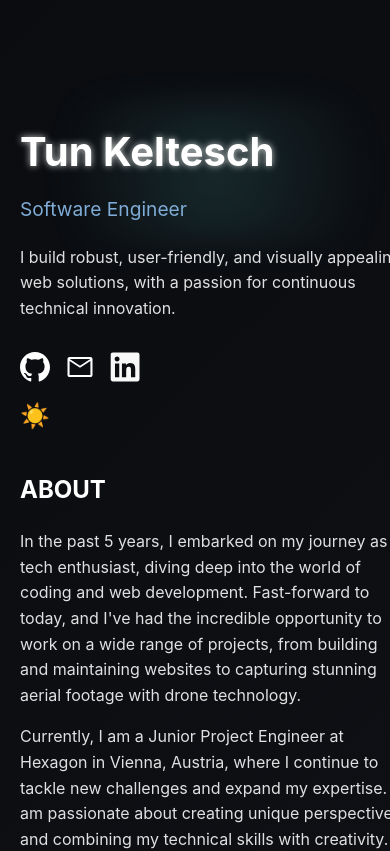
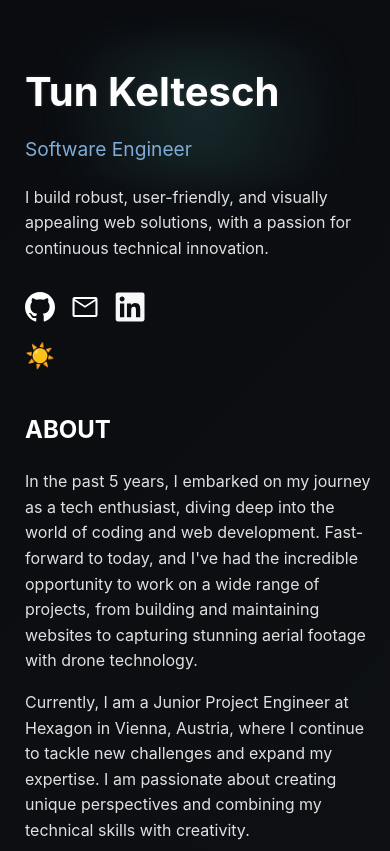
Before and after one commit to SM1LE21/Portfolio, a React (Create React App) app: page / in a window 390 px wide. Shown: the top 851 px of the page. Built offline with nearby package versions, Linux system fonts and the light colour scheme.

Commit message:
fix mobile responsiveness

```diff
--- a/src/App.css
+++ b/src/App.css
@@ -67,6 +67,11 @@ body, html {
   filter: invert(1); /* Inverts colors for SVGs to make them black */
 }
 
+.wrapper {
+  overflow-x: hidden; /* Prevent horizontal overflow */
+  padding: 0 20px; /* Add some padding to the sides */
+}
+
 /* Container */
 .container {
   max-width: 1200px;
@@ -76,7 +81,6 @@ body, html {
   grid-template-columns: 250px 1fr;
   gap: 40px;
   min-height: 100vh;
-  overflow: hidden;
   width: 100%;
 }
 
@@ -473,6 +477,7 @@ footer {
     display: flex;
     flex-direction: column;
     gap: 20px;
+    padding: 20px 5px;
   }
 
   .sidebar {
--- a/src/App.tsx
+++ b/src/App.tsx
@@ -70,6 +70,7 @@ const App: React.FC = () => {
 
   return (
     <Router>
+      <div className="wrapper">
         <div className="container">
           <aside className="sidebar" ref={sidebarRef}>
             <Sidebar
@@ -108,6 +109,7 @@ const App: React.FC = () => {
             </Routes>
           </main>
         </div>
+      </div>
       <Footer />
     </Router>
   );
--- a/src/components/Sidebar.tsx
+++ b/src/components/Sidebar.tsx
@@ -30,7 +30,7 @@ const Sidebar: React.FC<SidebarProps> = ({ name, title, description, socialLinks
           });
         };
 
-        const timer = setTimeout(glowAnimation, 2000);
+        const timer = setTimeout(glowAnimation, 3000);
 
         return () => clearTimeout(timer);
     }, [isLightMode]);
```
Lines whose indentation alone changed are shown as unchanged.
